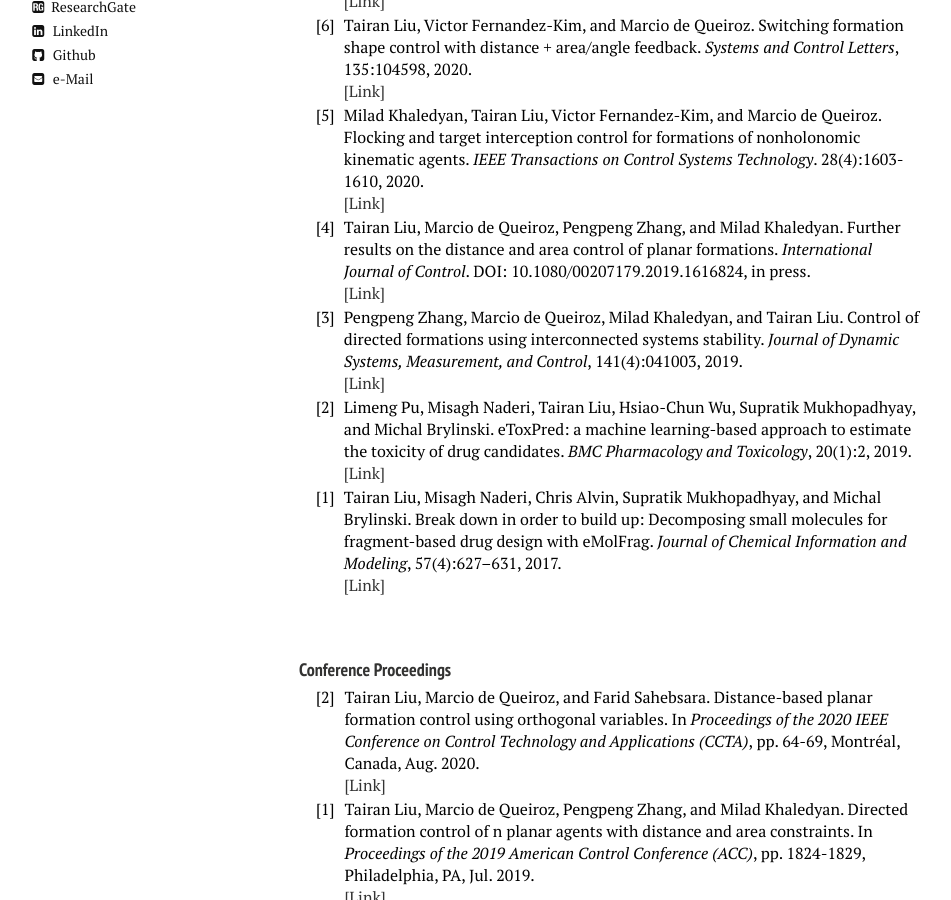
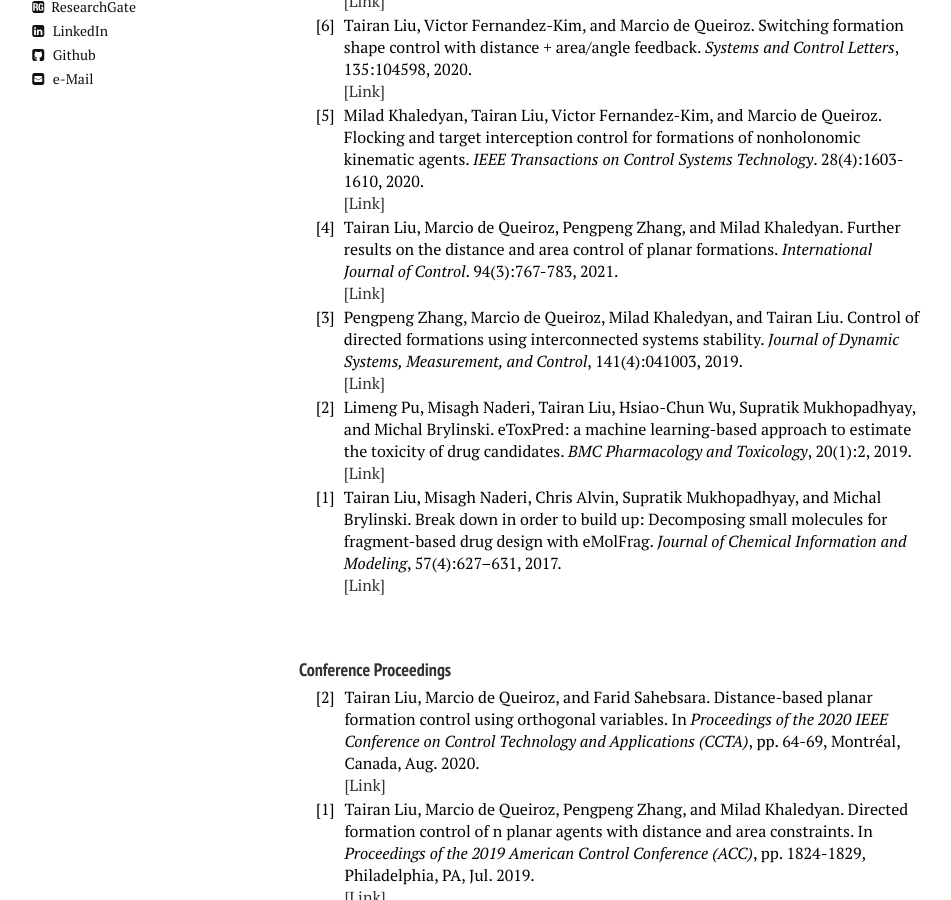
Before and after one commit to liutairan/liutairan.github.io, a Jekyll site: the page built from publications.md, in a window 1280 px wide and 900 px high, scrolled down 434 px. Shown: the whole window, without its empty margins (21-972 px from the left). Built offline with Jekyll 4.4.1, drawn with Linux system fonts in a browser that asks for light colours; nearby versions of some CDN libraries; comment, search, counter and statistics services are not loaded.

Commit message:
Update publications.html

```diff
--- a/_layouts/publications.html
+++ b/_layouts/publications.html
@@ -152,7 +152,7 @@ function toggleBibtex(articleid) {
 							Liu, Marcio de&nbsp;Queiroz, Pengpeng Zhang, and Milad Khaledyan.
 							Further results on the distance and area control of planar formations.
 							<cite>International Journal of Control</cite>.
-							DOI: 10.1080/00207179.2019.1616824, in press.
+							94(3):767-783, 2021.
 							<br>
 							<a href="https://www.tandfonline.com/doi/abs/10.1080/00207179.2019.1616824?journalCode=tcon20" target="_blank">[Link]</a>
 						</td>
```
